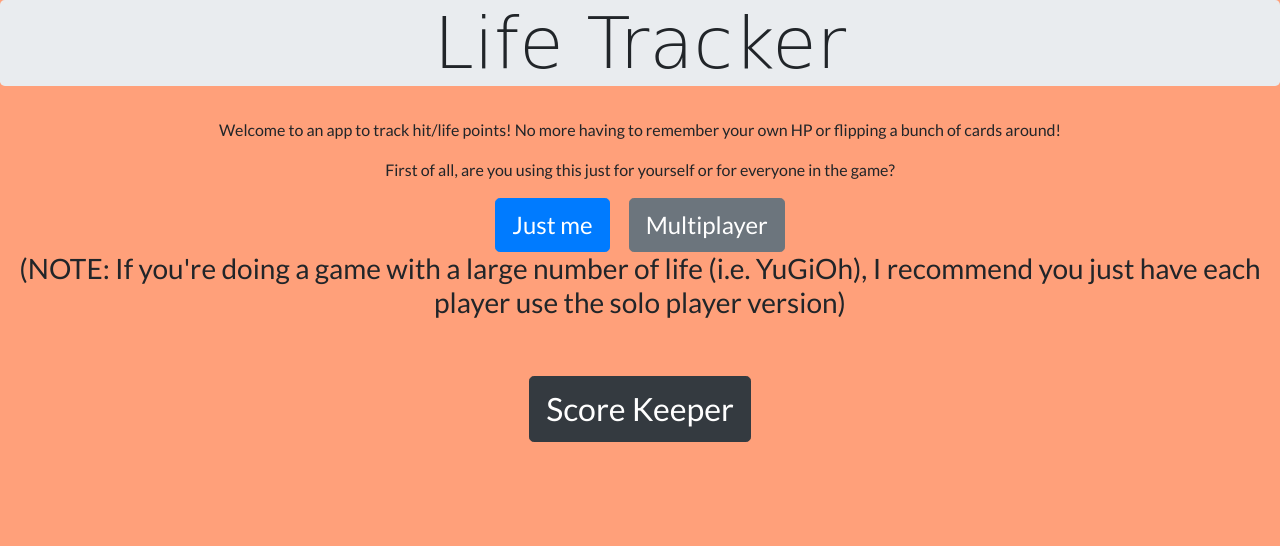
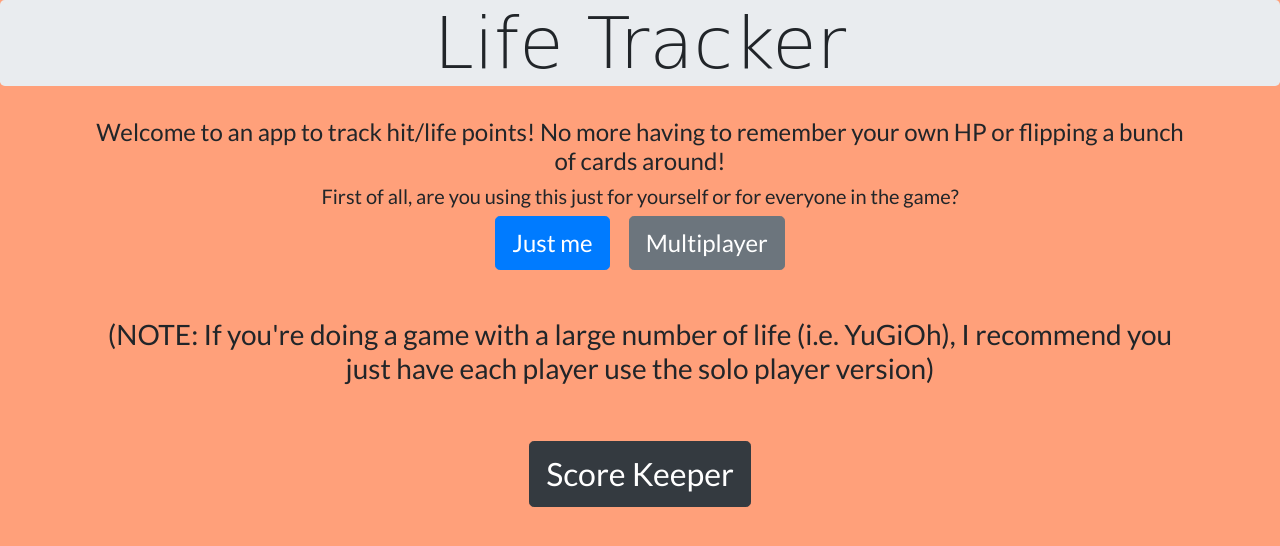
Before and after one commit to JamesCalingo/LifeTracker, a plain HTML site: page index.html in a window 1280 px wide. Drawn offline with nearby package versions, Linux system fonts and the light colour scheme; a web font is replaced by a local one.

Commit message:
adjustments to index

```diff
--- a/index.html
+++ b/index.html
@@ -12,15 +12,17 @@
 </head>
 <body class="text-center">
   <div class="jumbotron display-3 py-0">Life Tracker</div>
-<p>Welcome to an app to track hit/life points! No more having to remember your own HP or flipping a bunch of cards around!</p>
+  <div class="container">
+<h4>Welcome to an app to track hit/life points! No more having to remember your own HP or flipping a bunch of cards around!</h4>
 
-<p>First of all, are you using this just for yourself or for everyone in the game?</p>
+<h5>First of all, are you using this just for yourself or for everyone in the game?</h5>
 <div class="main">
 <button id="solo" class="btn btn-lg redirect btn-primary mr-2" onclick="window.location.href = 'solo.html'">Just me</button>
 <button id="multi" class="btn btn-lg redirect btn-secondary ml-2">Multiplayer</button>
-<h3>(NOTE: If you're doing a game with a large number of life (i.e. YuGiOh), I recommend you just have each player use the solo player version)</h3>
+<h3 class="mt-5">(NOTE: If you're doing a game with a large number of life (i.e. YuGiOh), I recommend you just have each player use the solo player version)</h3>
 </div>
 <a href="https://jamescalingo.com/ScoreKeeper" id="scoreKeeper-link" class="btn btn-lg btn-dark mt-5">Score Keeper</a>
+</div>
 <script src="https://cdnjs.cloudflare.com/ajax/libs/jquery/3.4.1/jquery.slim.min.js"></script>
 <script src="https://cdnjs.cloudflare.com/ajax/libs/popper.js/1.16.0/umd/popper.min.js"></script>
 <script src="https://cdnjs.cloudflare.com/ajax/libs/twitter-bootstrap/4.4.1/js/bootstrap.min.js"></script>
```
